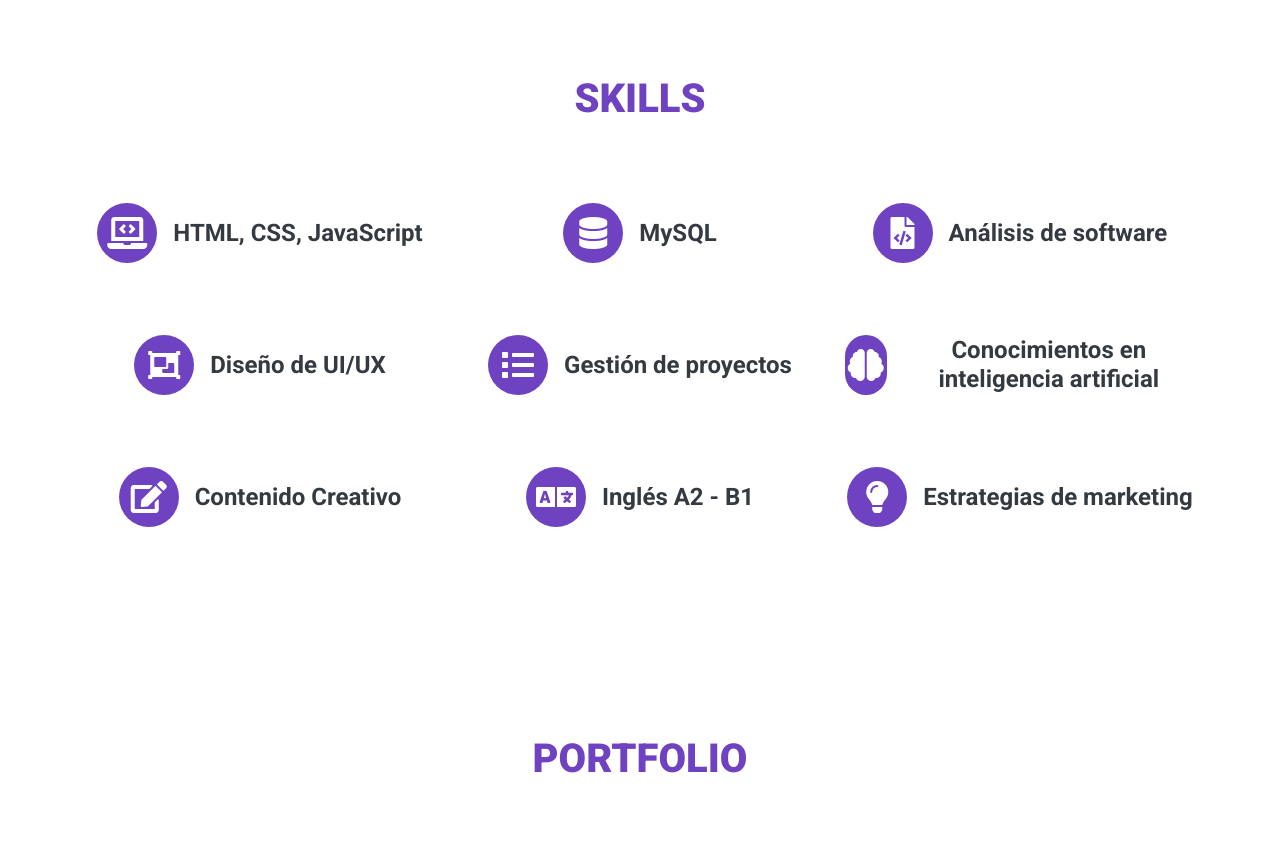
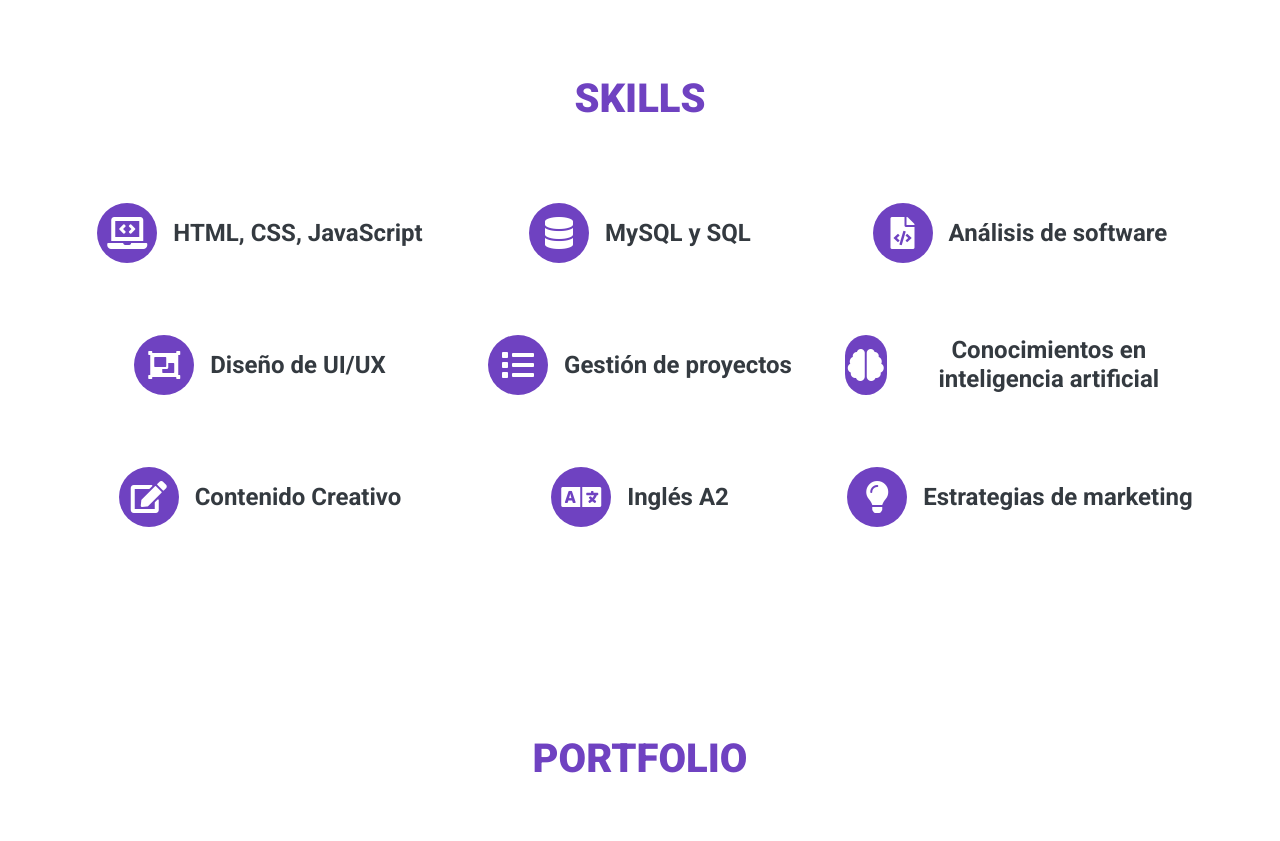
Before and after one commit to TayRyzenQ/portfolio-dev, a plain HTML site: page index.html in a window 1280 px wide. Shown: the part 2395-3236 px from the top of the page. Drawn offline with nearby package versions, Linux system fonts and the light colour scheme.

Commit message:
Actualización de la página

```diff
--- a/index.html
+++ b/index.html
@@ -163,7 +163,7 @@
                 <div class="col-lg-4 col-md-6 text-center mb-5">
                     <div class="d-flex align-items-center justify-content-center mb-4">
                         <i class="fa fa-2x fa-database service-icon bg-primary text-white mr-3"></i>
-                        <h4 class="font-weight-bold m-0">MySQL</h4>
+                        <h4 class="font-weight-bold m-0">MySQL y SQL</h4>
                     </div>
                 </div>
                 <div class="col-lg-4 col-md-6 text-center mb-5">
@@ -199,7 +199,7 @@
                 <div class="col-lg-4 col-md-6 text-center mb-5">
                     <div class="d-flex align-items-center justify-content-center mb-4">
                         <i class="fa fa-2x fa-language service-icon bg-primary text-white mr-3"></i>
-                        <h4 class="font-weight-bold m-0">Inglés A2 - B1</h4>
+                        <h4 class="font-weight-bold m-0">Inglés A2</h4>
                     </div>
                 </div>
                 <div class="col-lg-4 col-md-6 text-center mb-5">
```
